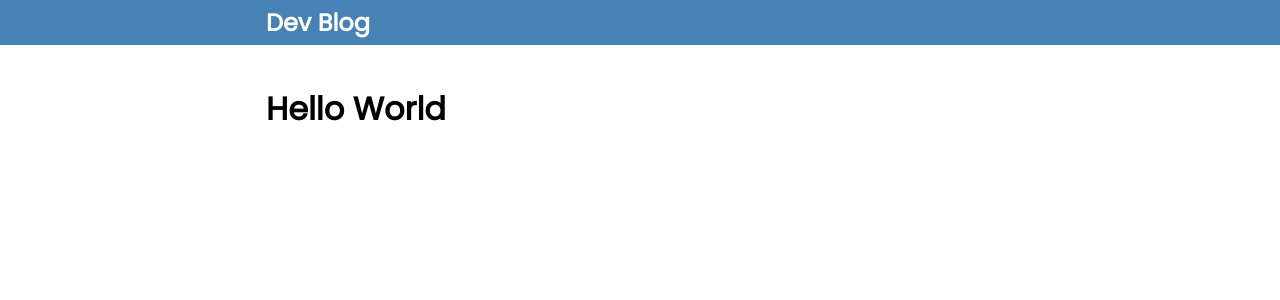
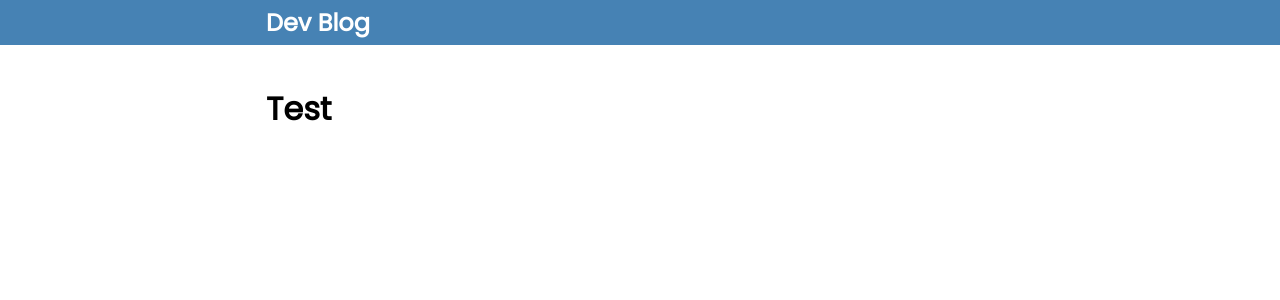
Before and after one commit to Rekal87/nextjs_blog, a Next.js app: page / in a window 1280 px wide. Shown: the top 300 px of the page. Built offline with nearby package versions, Linux system fonts and the light colour scheme.

Commit message:
mapping through posts prop

```diff
--- a/pages/index.js
+++ b/pages/index.js
@@ -3,16 +3,19 @@ import path from 'path';
 import fs from 'fs';
 import matter from 'gray-matter';
 
-export default function HomePage(props) {
-  const { posts } = props;
-
+export default function HomePage({ posts }) {
+  console.log(posts);
   return (
     <div>
       <Head>
         <title>Nextjs Markdown Blog</title>
       </Head>
-
-      <h1>Hello World</h1>
+      <h1>Test</h1>
+      <div className='posts'>
+        {posts.map((post) => {
+          <h1>{post.frontmatter.title}</h1>;
+        })}
+      </div>
     </div>
   );
 }
@@ -41,11 +44,9 @@ export async function getStaticProps() {
     };
   });
 
-  console.log(posts);
-
   return {
     props: {
-      posts: 'The Posts',
+      posts: posts,
     },
   };
 }
```
